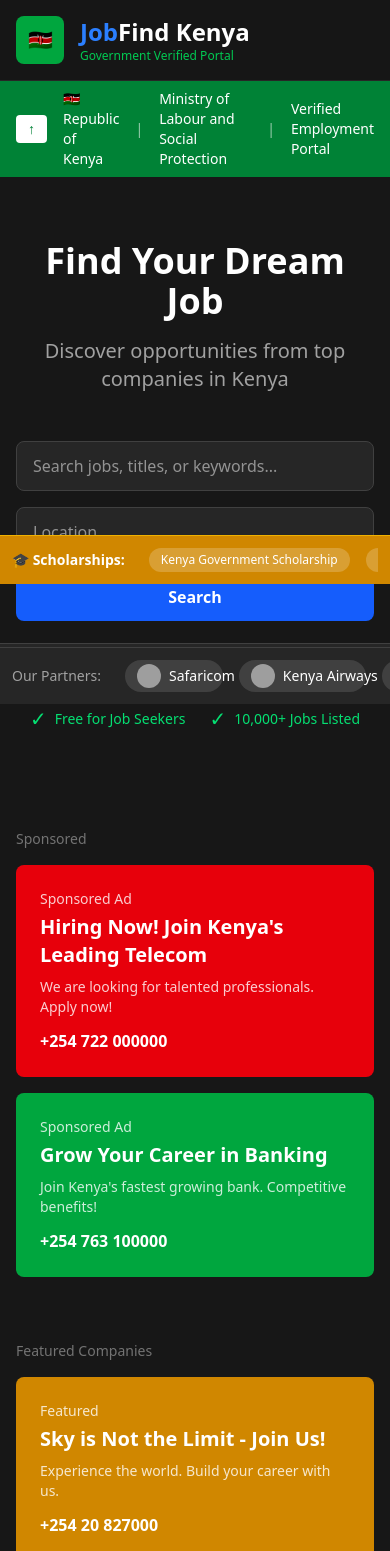
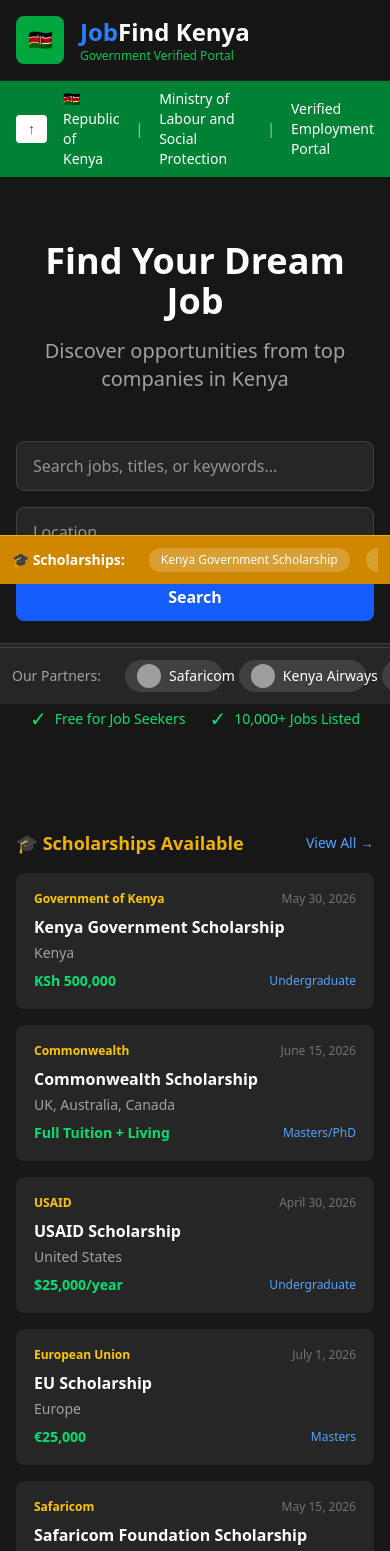
Before and after one commit to techeradorcas-arch/jobfind-kenya, a Next.js app: page / in a window 390 px wide. Shown: the top 1551 px of the page. Built offline with nearby package versions, Linux system fonts and the light colour scheme; grey boxes are pictures that could not be loaded.

Commit message:
feat(app): add scholarships section to home page
Add a section that displays up to six scholarship offers. The section shows provider, deadline, name, location, amount, and level. A "View All" button leads to the full scholarships page and the layout is responsive.

```diff
--- a/src/app/page.tsx
+++ b/src/app/page.tsx
@@ -361,6 +361,31 @@
                   <span className="text-xl">✓</span>
                   <span>10,000+ Jobs Listed</span>
                 </div>
+              </div>
+            </div>
+          </section>
+
+          <section className="py-8 px-4">
+            <div className="max-w-6xl mx-auto">
+              <div className="flex items-center justify-between mb-4">
+                <h4 className="text-yellow-500 text-lg font-bold">🎓 Scholarships Available</h4>
+                <button onClick={() => setActiveTab("scholarships")} className="text-blue-400 hover:text-blue-300 text-sm">View All →</button>
+              </div>
+              <div className="grid grid-cols-1 md:grid-cols-2 lg:grid-cols-3 gap-4">
+                {scholarships.slice(0, 6).map((scholarship) => (
+                  <div key={scholarship.id} className="bg-neutral-800 rounded-lg p-4 hover:bg-neutral-750 transition cursor-pointer border-2 border-transparent hover:border-yellow-500">
+                    <div className="flex items-center justify-between mb-2">
+                      <span className="text-yellow-400 text-xs font-semibold">{scholarship.provider}</span>
+                      <span className="text-neutral-500 text-xs">{scholarship.deadline}</span>
+                    </div>
+                    <h5 className="text-white font-semibold mb-1">{scholarship.name}</h5>
+                    <p className="text-neutral-400 text-sm mb-2">{scholarship.location}</p>
+                    <div className="flex items-center justify-between">
+                      <span className="text-green-400 font-bold text-sm">{scholarship.amount}</span>
+                      <span className="text-blue-400 text-xs">{scholarship.level}</span>
+                    </div>
+                  </div>
+                ))}
               </div>
             </div>
           </section>
```
